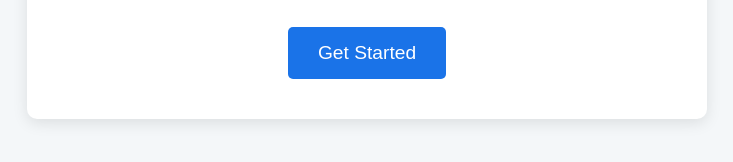
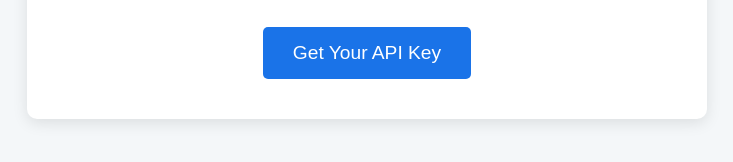
Before and after one commit to Tafita-Rtm2/Gpt_allai, a website: page public/index.html in a window 1280 px wide. Shown: the part 458-620 px from the top of the page, without its empty margins (273-1006 px from the left). Drawn offline with Linux system fonts and the light colour scheme.

Commit message:
Update index.html

```diff
--- a/public/index.html
+++ b/public/index.html
@@ -16,7 +16,7 @@
         </header>
 
         <main id="main-content">
-            <button id="start-button">Get Started</button>
+            <button id="start-button">Get Your API Key</button>
         </main>
 
         <section id="api-key-section" class="hidden">
```
